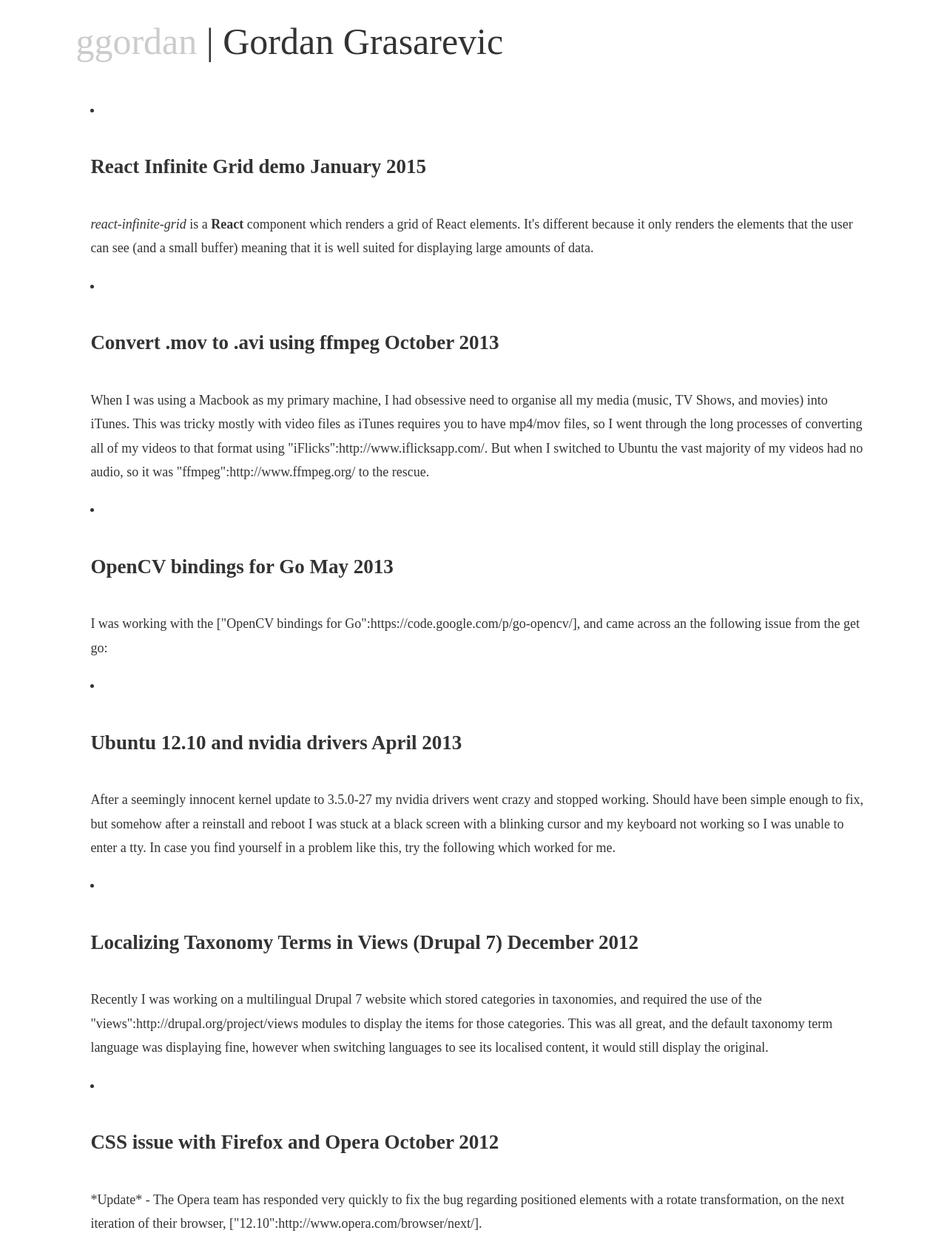
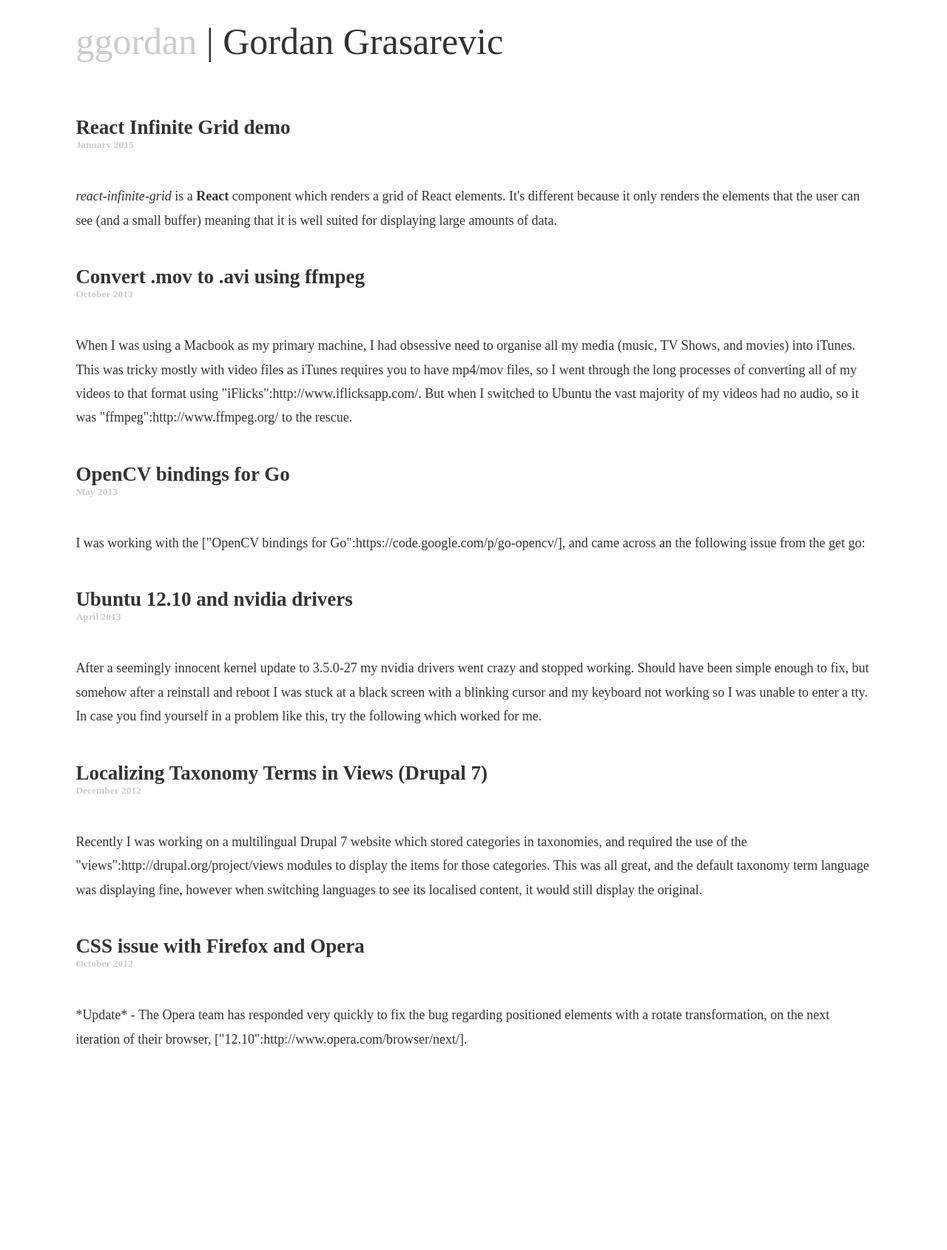
Before and after one commit to ggordan/ggordan.github.com, a Jekyll site: the page built from index.html, in a window 1280 px wide. Shown: the whole page at 74% size. Built offline with Jekyll 4.4.1, drawn with Linux system fonts in a browser that asks for light colours; Markdown is read by kramdown in place of the engine named in the settings; comment, search, counter and statistics services are not loaded; after the commit the page ends 1421 px from its top, so only the background shows below that.

Commit message:
Clean up gitignore and index template.

```diff
--- a/index.html
+++ b/index.html
@@ -4,12 +4,10 @@
 ---
 
 <div class="writing">
-  <ul>
     {% for post in site.posts %}
-    <li>
-      <h5><a href="{{ post.url }}">{{ post.title ||  }}</a> <span>{{ post.date | date: "%B %Y" }}</span></h5>
+    <div class="post">
+      <h5><a href="{{ post.url }}">{{ post.title ||  }}</a> <span class="date">{{ post.date | date: "%B %Y" }}</span></h5>
       <p> {{ post.excerpt }} </p>
-    </li>
+    </div>
     {% endfor %}
-  </ul>
 </div>
```
Also changed, not shown: 1 other file.
